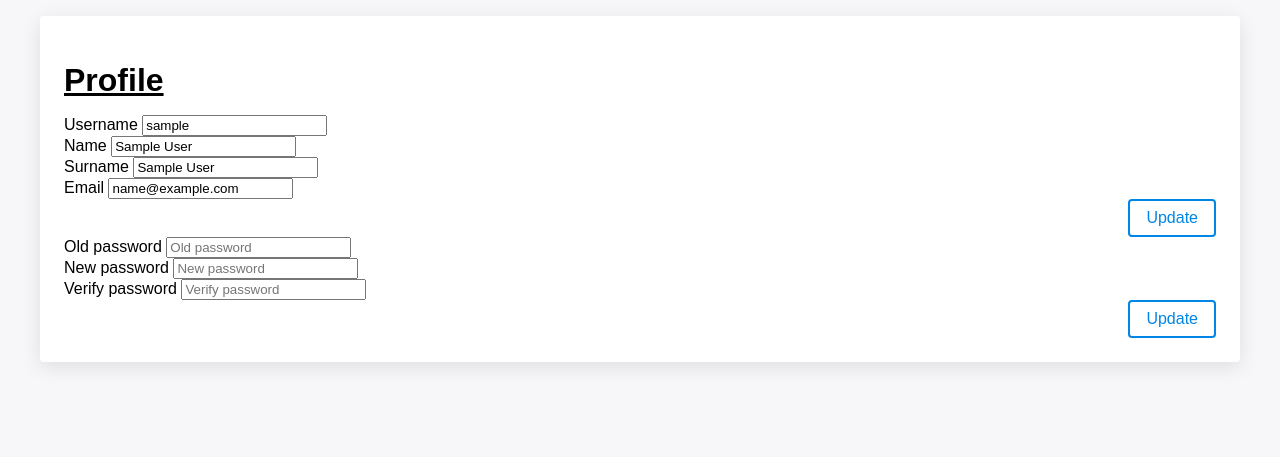
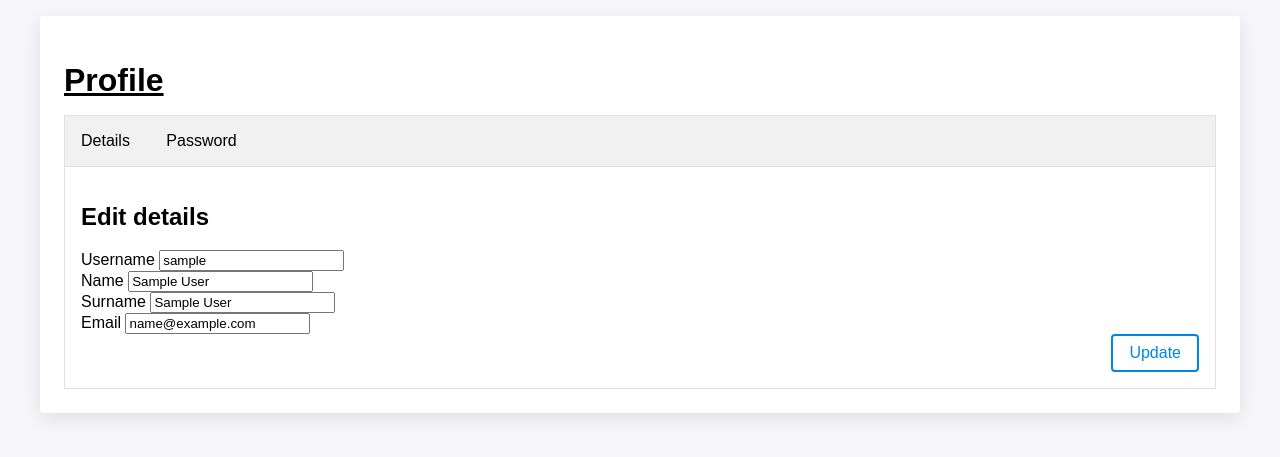
Before and after one commit to tristanjarrett/helpdesk, a PHP site: page /profile.php in a window 1280 px wide. Shown: the part 70-527 px from the top of the page. Run offline with PHP 8.4, Linux system fonts and the light colour scheme; the visitor is signed in with stand-in values (Sample User, id 1).

Commit message:
Added tabs

```diff
--- a/css/main.css
+++ b/css/main.css
@@ -278,4 +278,30 @@ main {
   padding: 1rem 0;
 }
 
+.tab-menu {
+  overflow: hidden;
+  background-color: #f1f1f1;
+  border: solid 1px #e1e1e1;
+}
+
+.tab-link {
+  padding: 1rem;
+  font-size: 1rem;
+  border: none;
+  outline: none;
+  cursor: pointer;
+  display: inline-block;
+  transition: 0.3s;
+}
+.tab-link:hover {
+  background-color: #ddd;
+}
+
+.tab-content {
+  display: none;
+  padding: 1rem;
+  border: solid 1px #e1e1e1;
+  border-top: none;
+}
+
 /*# sourceMappingURL=main.css.map */
--- a/profile.php
+++ b/profile.php
@@ -25,6 +25,14 @@
 					<?php echo $_SESSION['error']; ?>
 
 					<h1 class="page_title"><?php echo $pageTitle; ?></h1>
+
+					<div class="tab-menu">
+					  <button class="tab-link" onclick="openTab(event, 'details')" id="defaultOpen">Details</button>
+					  <button class="tab-link" onclick="openTab(event, 'password')">Password</button>
+					</div>
+
+					<div id="details" class="tab-content">
+						<h2>Edit details</h2>
 
 						<form action="" method="POST">
 
@@ -55,6 +63,10 @@
 							</div>
 
 						</form>
+					</div>
+
+					<div id="password" class="tab-content">
+						<h2>Change password</h2>
 
 						<form action="" method="POST">
 
@@ -82,6 +94,25 @@
 							</div>
 
 						</form>
+					</div>
+
+					<script>
+					function openTab(evt, tabId) {
+					  var i, tabContent, tabLinks;
+					  tabContent = document.getElementsByClassName("tab-content");
+					  for (i = 0; i < tabContent.length; i++) {
+					    tabContent[i].style.display = "none";
+					  }
+					  tabLinks = document.getElementsByClassName("tab-button");
+					  for (i = 0; i < tabLinks.length; i++) {
+					    tabLinks[i].className = tabLinks[i].className.replace(" active", "");
+					  }
+					  document.getElementById(tabId).style.display = "block";
+					  evt.currentTarget.className += " active";
+					}
+
+					document.getElementById("defaultOpen").click();
+					</script>
 
 				</div>
 
--- a/scss/main.scss
+++ b/scss/main.scss
@@ -82,3 +82,34 @@ main {
 footer {
 
 }
+
+
+
+
+
+
+.tab-menu {
+  overflow: hidden;
+  background-color: #f1f1f1;
+  border: solid 1px #e1e1e1;
+}
+
+.tab-link {
+  padding: 1rem;
+  font-size: 1rem;
+  border: none;
+  outline: none;
+  cursor: pointer;
+  display: inline-block;
+  transition: 0.3s;
+  &:hover {
+    background-color: #ddd;
+  }
+}
+
+.tab-content {
+  display: none;
+  padding: 1rem;
+  border: solid 1px #e1e1e1;
+  border-top: none;
+}
```
Also changed, not shown: settings.php (+28 -1 lines), 1 other file. Lines whose indentation alone changed are shown as unchanged.
